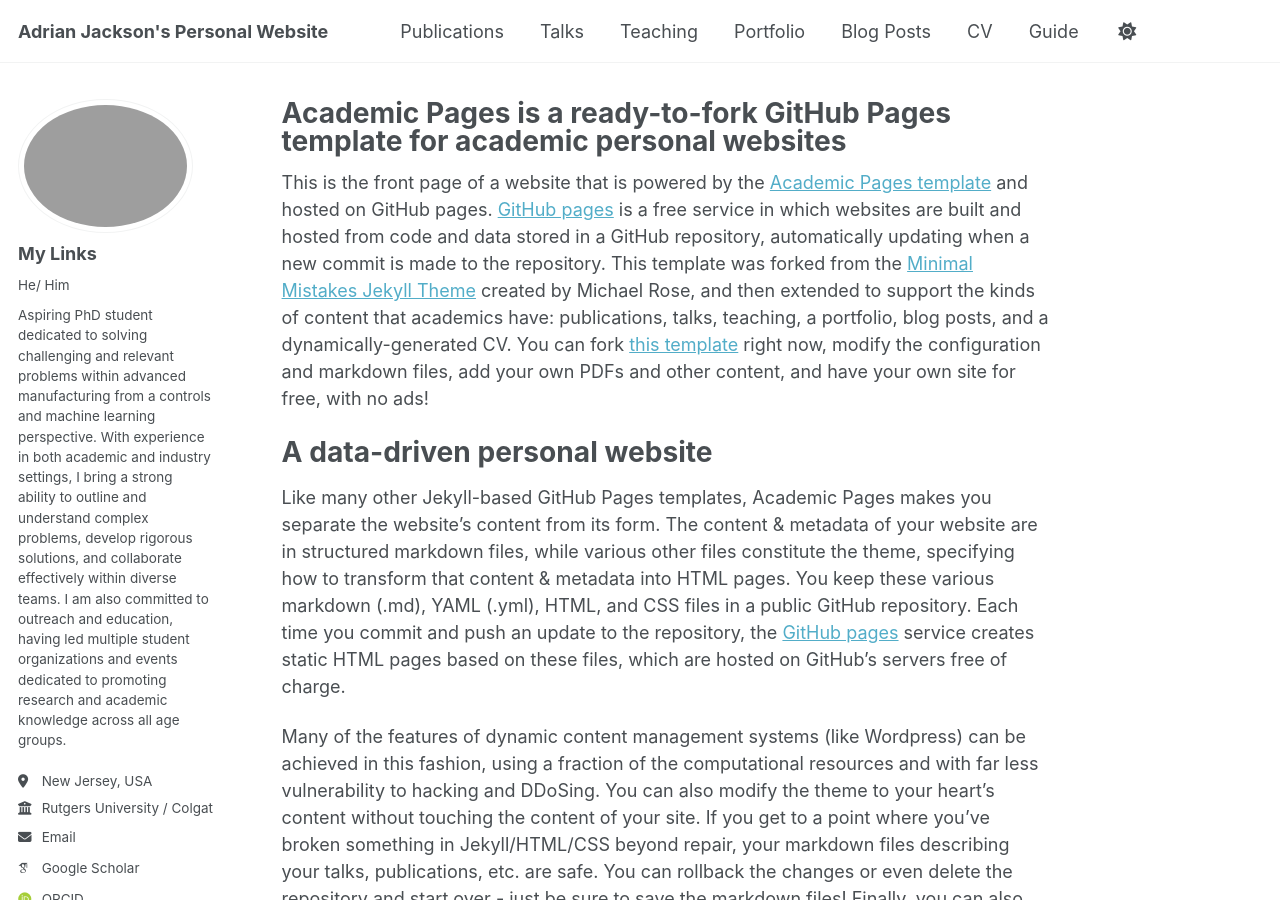
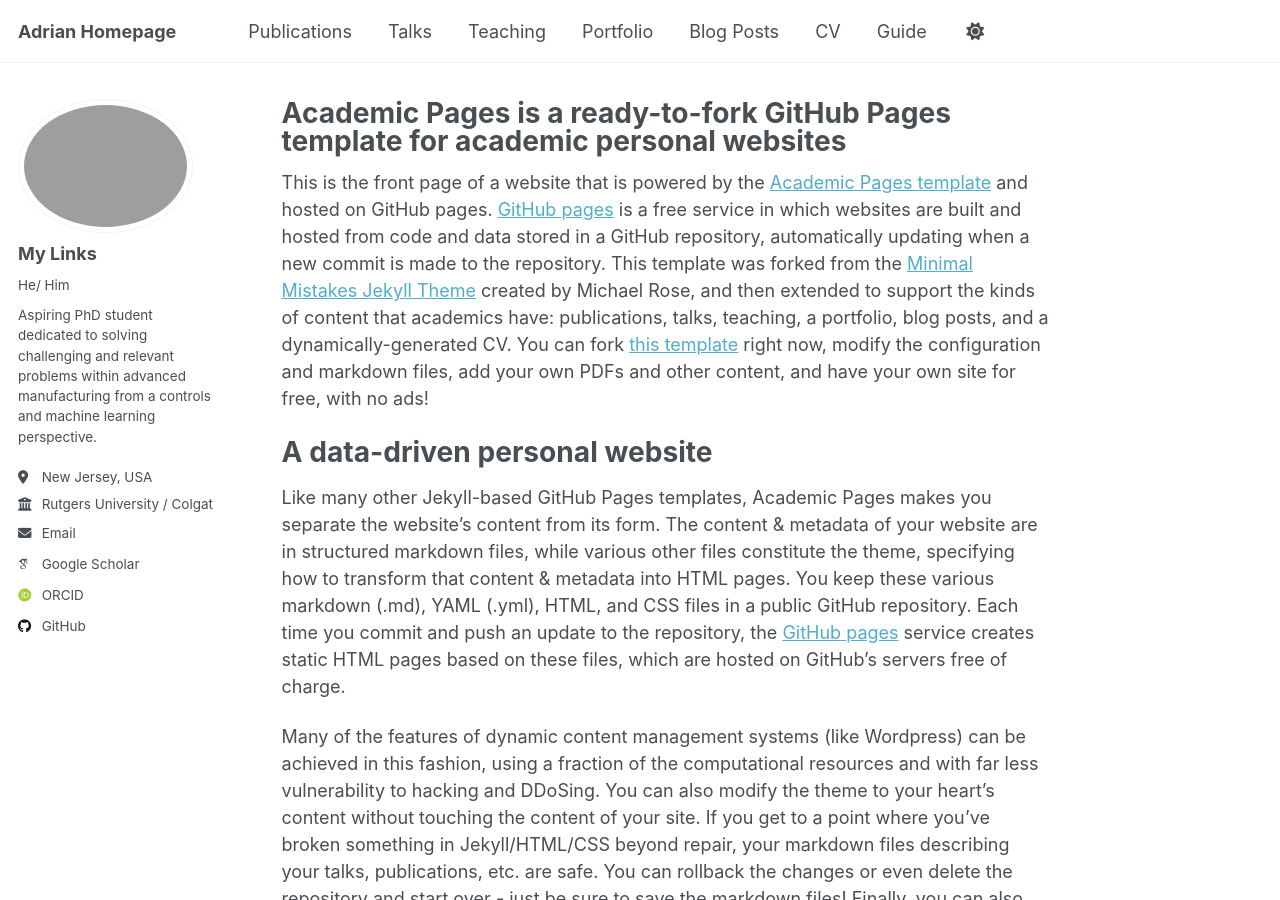
Before and after one commit to adrian-jackson/adrian-jackson.github.io, a Jekyll site: the page built from _pages/about.md, in a window 1280 px wide and 900 px high. Built offline with Jekyll 4.4.1, drawn with Linux system fonts in a browser that asks for light colours; some web fonts are replaced.

Commit message:
Update _config.yml

```diff
--- a/_config.yml
+++ b/_config.yml
@@ -9,7 +9,7 @@
 # Basic Site Settings
 locale                   : "en-US"
 site_theme               : "default"
-title                    : "Adrian Jackson's Personal Website"
+title                    : "Adrian Homepage"
 title_separator          : "-"
 name                     : &name "Adrian Jackson"
 description              : &description "Aspiring PhD Student studying Electrical Engineering"
@@ -22,15 +22,11 @@ repository               : "adrian-jackson/adrian-jackson.github.io"
 #               Additional customization can be done by editing /_includes/author-profile.html
 author:
   # Biographic information
-  avatar           : "files/profile.jpg"
+  avatar           : "profile.jpg"
   name             : "My Links"
   pronouns         : "He/ Him"
   bio              : "Aspiring PhD student dedicated to solving challenging and relevant problems within advanced manufacturing
-                      from a controls and machine learning perspective. With experience in both academic and industry settings,
-                      I bring a strong ability to outline and understand complex problems, develop rigorous solutions, and
-                      collaborate effectively within diverse teams. I am also committed to outreach and education, having led
-                      multiple student organizations and events dedicated to promoting research and academic knowledge across
-                      all age groups."
+                      from a controls and machine learning perspective."
   location         : "New Jersey, USA"
   employer         : "Rutgers University / Colgate-Palmolive"
   uri              : # URL
```
